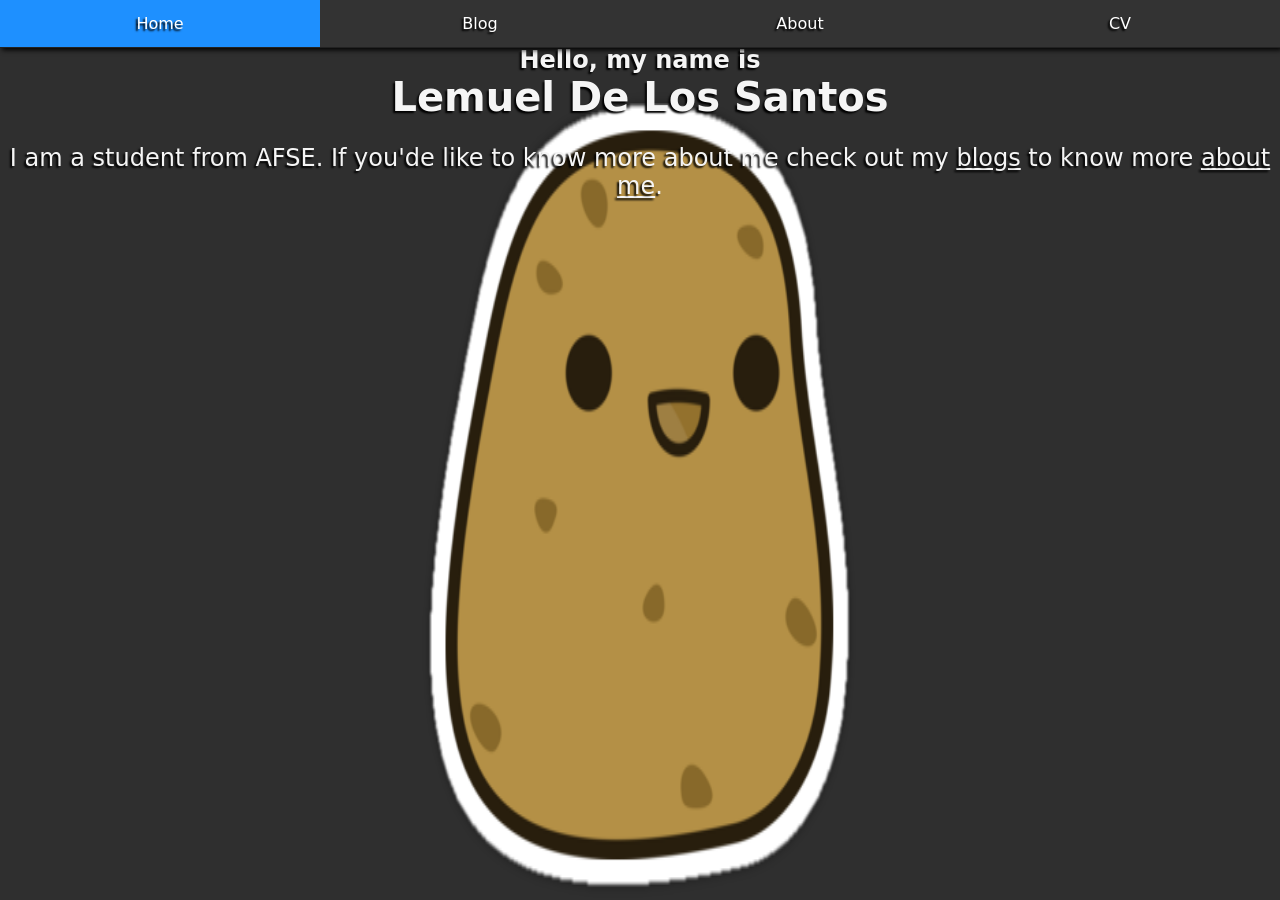
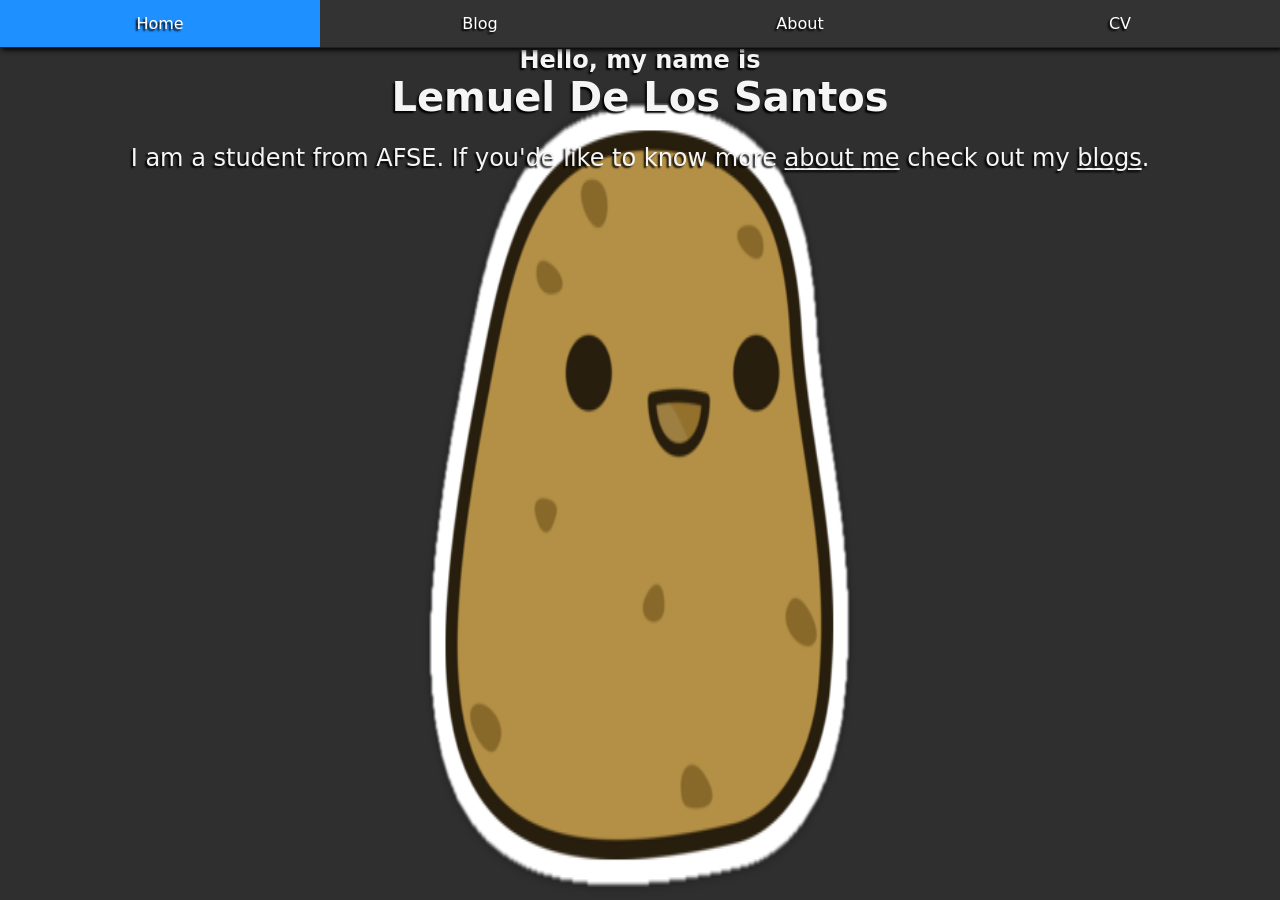
Before and after one commit to lemueldls/lemueld6200.github.io, a Jekyll site: the page built from index.html, in a window 1280 px wide. Built offline with Jekyll 4.4.1, drawn with Linux system fonts in a browser that asks for light colours.

Commit message:
Update index.html

```diff
--- a/index.html
+++ b/index.html
@@ -15,5 +15,5 @@
 	<img id="potato" alt="Potato" src="/Potato.png">
 	<b style="font-size:150%">Hello, my name is</b><br>
 	<strong style="font-size:250%">Lemuel De Los Santos</strong>
-	<p style="font-size:150%">I am a student from AFSE. If you'de like to know more about me check out my <a href="/blog/">blogs</a> to know more <a href="/about/">about me</a>.</p>
+	<p style="font-size:150%">I am a student from AFSE. If you'de like to know more <a href="/about/">about me</a> check out my <a href="/blog/">blogs</a>.</p>
 </div><!-- /.blurb -->
```
